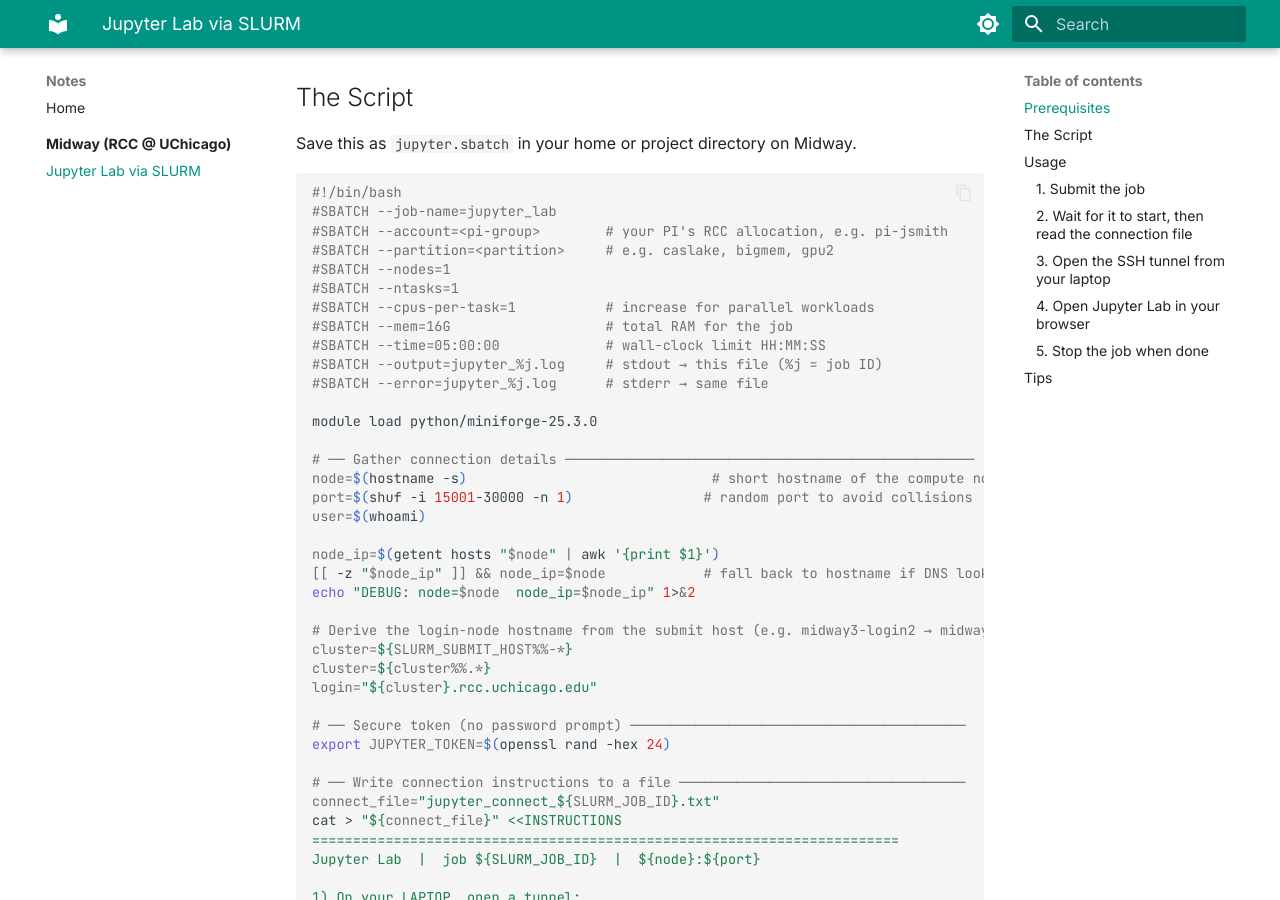
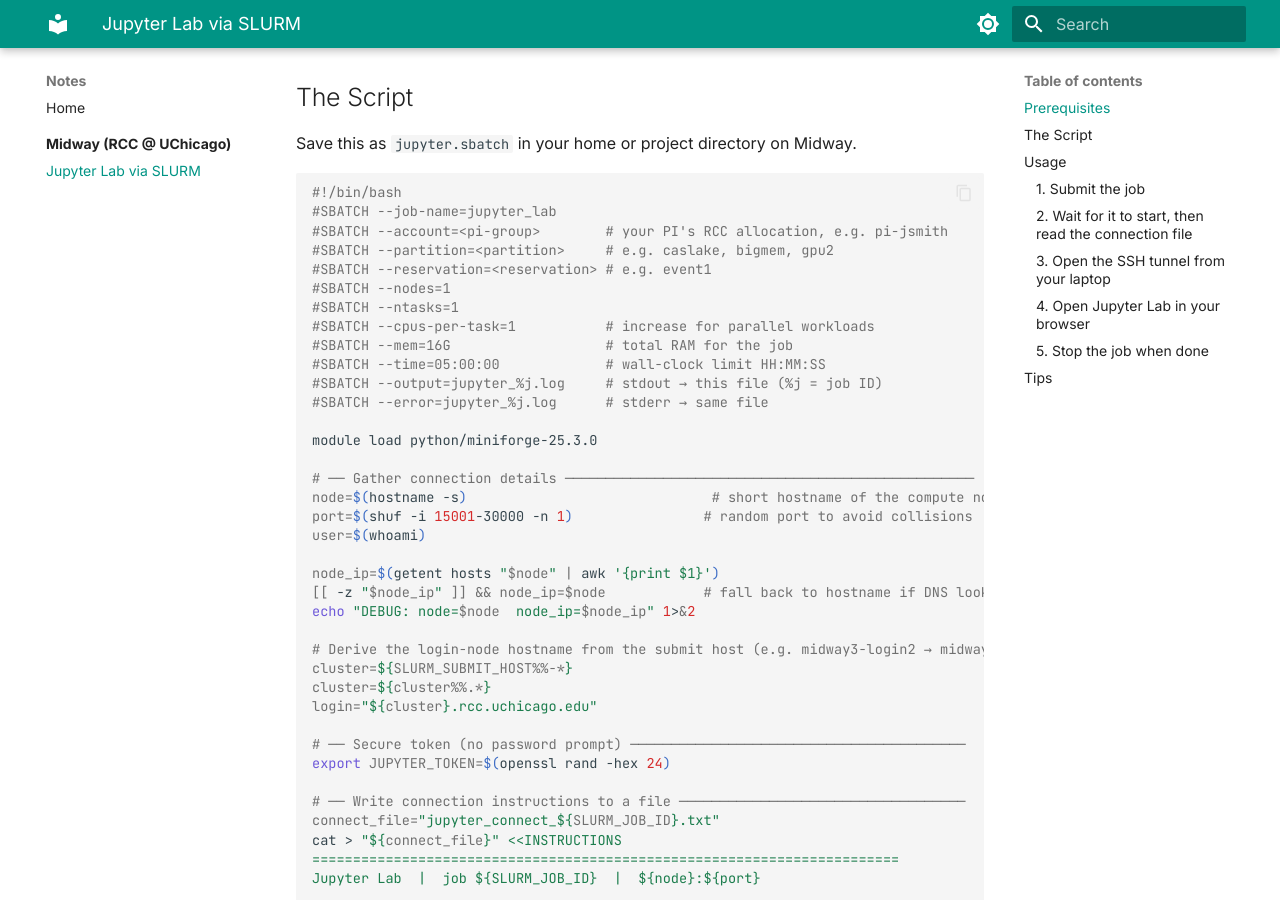
Before and after one commit to rccUser001/notes, an MkDocs documentation site: the page built from docs/midway/jupyter-lab.md, in a window 1280 px wide and 900 px high, scrolled down 503 px. Built offline with MkDocs 1.6.1 and Material for MkDocs 9.7.7, drawn with Linux system fonts in a browser that asks for light colours.

Commit message:
Update jupyter-lab.md

```diff
--- a/docs/midway/jupyter-lab.md
+++ b/docs/midway/jupyter-lab.md
@@ -22,6 +22,7 @@ Save this as `jupyter.sbatch` in your home or project directory on Midway.
 #SBATCH --job-name=jupyter_lab
 #SBATCH --account=<pi-group>        # your PI's RCC allocation, e.g. pi-jsmith
 #SBATCH --partition=<partition>     # e.g. caslake, bigmem, gpu2
+#SBATCH --reservation=<reservation> # e.g. event1
 #SBATCH --nodes=1
 #SBATCH --ntasks=1
 #SBATCH --cpus-per-task=1           # increase for parallel workloads
```
